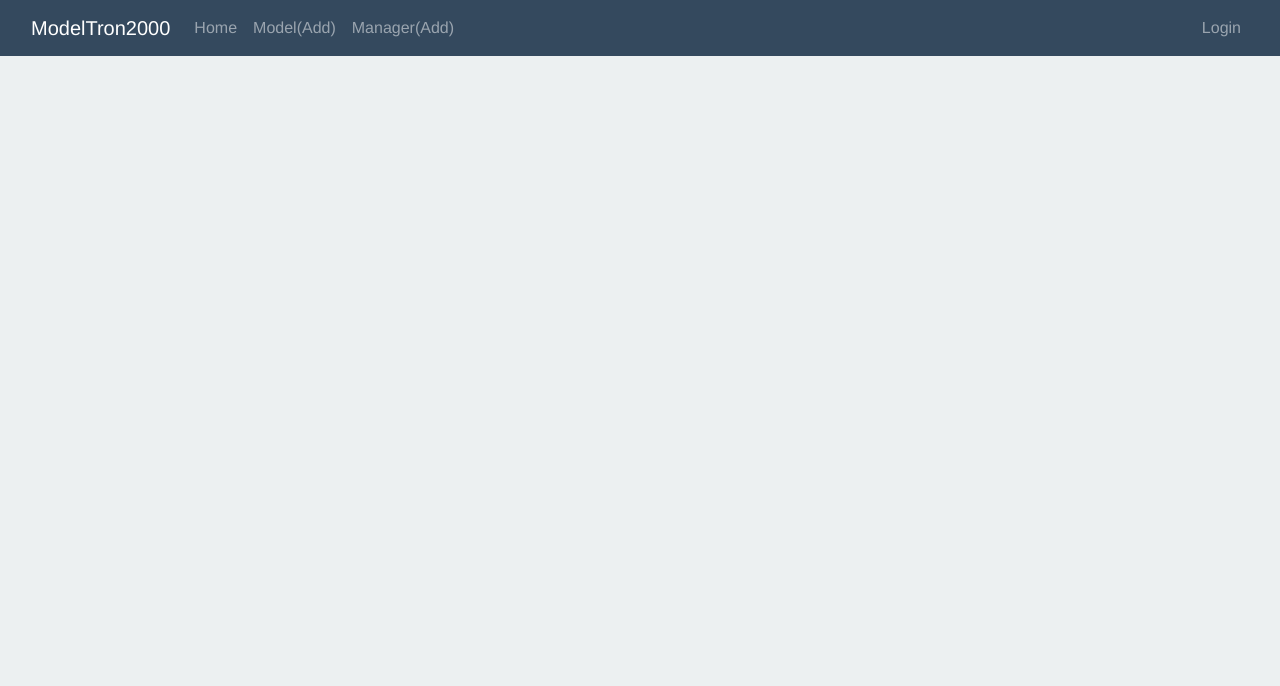
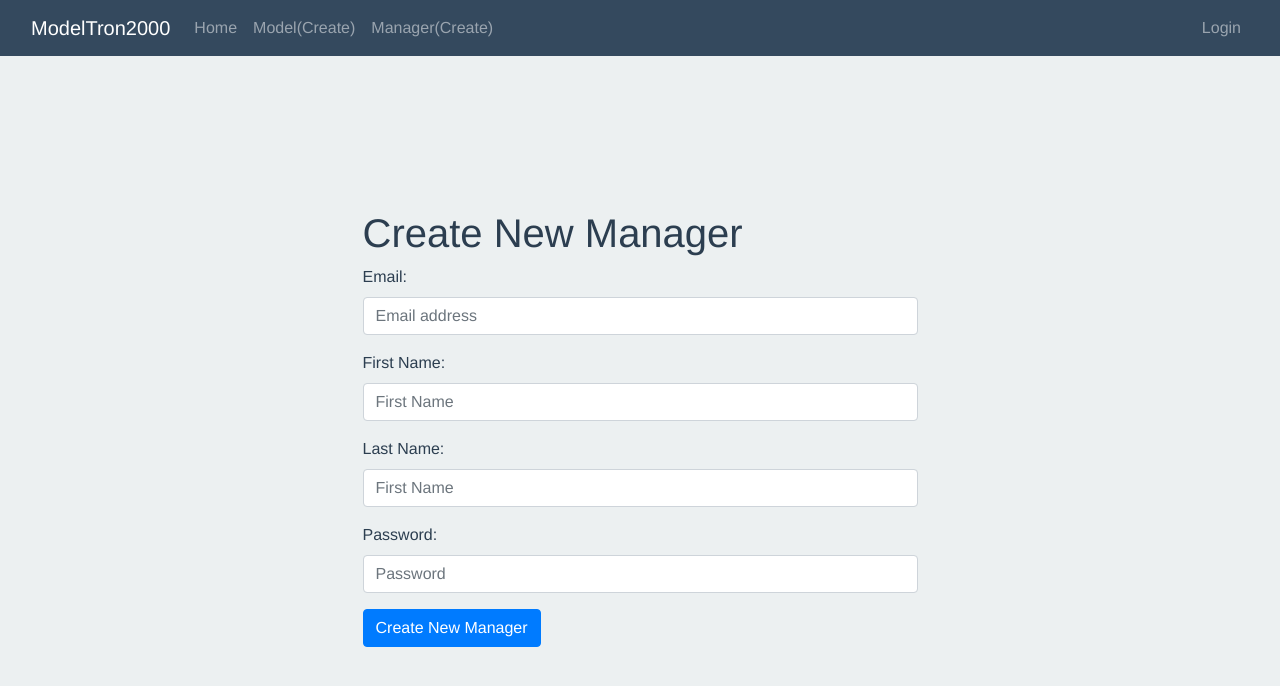
Before and after one commit to laukvalitet/GUI_assignment3, a Vue app in the folder web-app/: page /ManagerCreate in a window 1280 px wide. Shown: the top 686 px of the page. Built offline with nearby package versions, Linux system fonts and the light colour scheme.

Commit message:
Manager Create implemented

```diff
--- a/web-app/src/components/ManagerCreate.vue
+++ b/web-app/src/components/ManagerCreate.vue
@@ -1,10 +1,80 @@
 <template>
-<div>
-
-
-</div>
+    <div class="d-flex flex-column w-100 h-100 align-items-center justify-content-center">
+        <h1 class="w-50">Create New Manager</h1>
+        <form class="w-50" @submit.prevent="handleSubmit">
+            <div class="form-group">
+                <label for="email">Email:</label>
+                <input
+                    type="text"
+                    class="form-control"
+                    name="email"
+                    placeholder="Email address"
+                    v-model="manager.email"
+                />
+            </div>
+            <div class="form-group">
+                <label for="firstname">First Name:</label>
+                <input
+                    type="text"
+                    class="form-control"
+                    name="firstname"
+                    placeholder="First Name"
+                    v-model="manager.firstname"
+                />
+            </div>
+            <div class="form-group">
+                <label for="lastname">Last Name:</label>
+                <input
+                    type="text"
+                    class="form-control"
+                    name="lastname"
+                    placeholder="First Name"
+                    v-model="manager.lastname"
+                />
+            </div>
+            <div class="form-group">
+                <label for="password">Password:</label>
+                <input
+                    type="password"
+                    class="form-control"
+                    name="password"
+                    placeholder="Password"
+                    v-model="manager.password"
+                />
+                <small class="text-danger" v-if="failed">Creation failed</small>
+            </div>
+            <button class="btn btn-primary" type="submit">Create New Manager</button>
+        </form>
+    </div>
 </template>
 
 <script>
-export default {};
+import { post } from "@/shared/fetch";
+import router from "@/router";
+
+export default {
+    data() {
+        return {
+            manager: {
+                firstname: "",
+                lastname: "",
+                email: "",
+                password: "",
+            },
+            failed: false,
+        };
+    },
+    methods: {
+        async handleSubmit() {
+            let response = await post("api/Managers", this.manager);
+            console.log(response);
+            if (response.status === 201) {
+                this.failed = false;
+                router.push({ name: "Home" });
+            } else {
+                this.failed = true;
+            }
+        },
+    },
+};
 </script>
--- a/web-app/src/components/Navbar.vue
+++ b/web-app/src/components/Navbar.vue
@@ -4,8 +4,8 @@
             <ul class="nav navbar-nav">
                 <router-link class="navbar-brand" to="/">ModelTron2000</router-link>
                 <router-link class="nav-link" to="/">Home</router-link>
-                <router-link class="nav-link" to="/ModelAdd">Model(Add)</router-link>
-                <router-link class="nav-link" to="/ManagerAdd">Manager(Add)</router-link>
+                <router-link class="nav-link" to="/ModelCreate">Model(Create)</router-link>
+                <router-link class="nav-link" to="/ManagerCreate">Manager(Create)</router-link>
             </ul>
             <ul class="nav navbar-nav">
                 <router-link class="nav-link" to="Login" v-if="!isLoggedIn">Login</router-link>
--- a/web-app/src/shared/fetch.js
+++ b/web-app/src/shared/fetch.js
@@ -1,4 +1,4 @@
-const url = "https://localhost:5001/";
+const url = "https://localhost:44368/";
 
 const makeHeader = () => {
     const header = {
```
Also changed, not shown: 2 other files (tests, documents, lock files or other folders).
